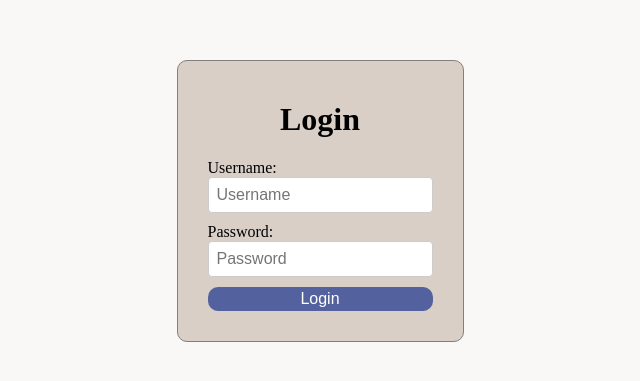
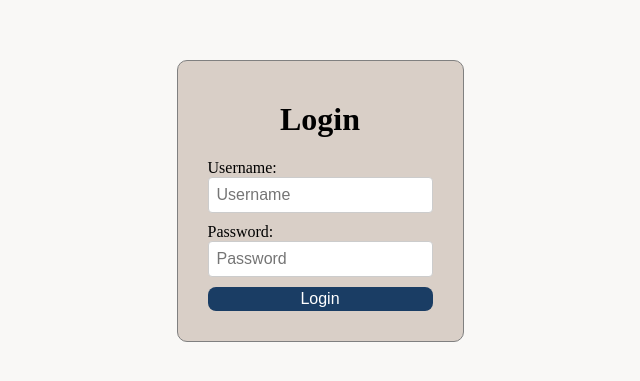
Before and after one commit to harrycwa127/vuejs_learning, a Vue app: page /#/ in a window 1280 px wide. Shown: the part 199-580 px from the top of the page, without its empty margins (320-960 px from the left). Built offline with nearby package versions, Linux system fonts and the light colour scheme.

Commit message:
fix login button css

```diff
--- a/src/views/LoginPage.vue
+++ b/src/views/LoginPage.vue
@@ -72,11 +72,7 @@
 
 	&>button {
 		width: 100%;
-		background-color: #53629e;
-        color: white;
 		padding: 3px;
-		border-radius: 10px;
-		cursor: pointer;
 	}
 }
 
```
